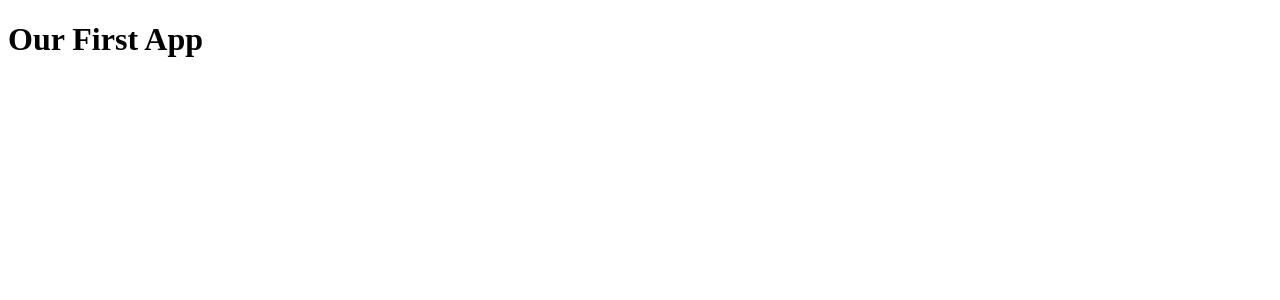
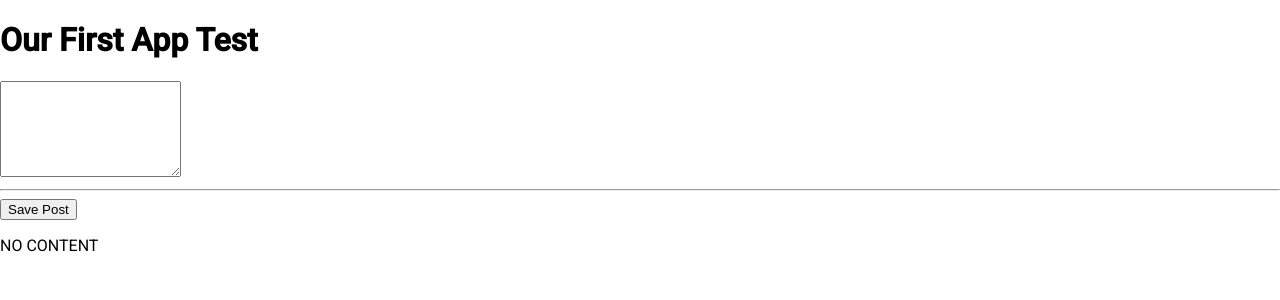
Before and after one commit to nbbuzzy1/mean-course, an Angular app: page / in a window 1280 px wide. Shown: the top 300 px of the page. Built offline with nearby package versions, Linux system fonts and the light colour scheme.

Commit message:
added posts and post-create components

```diff
--- a/angular.json
+++ b/angular.json
@@ -23,6 +23,7 @@
               "src/assets"
             ],
             "styles": [
+              "./node_modules/@angular/material/prebuilt-themes/indigo-pink.css",
               "src/styles.css"
             ],
             "scripts": []
@@ -83,6 +84,7 @@
               "src/assets"
             ],
             "styles": [
+              "./node_modules/@angular/material/prebuilt-themes/indigo-pink.css",
               "src/styles.css"
             ],
             "scripts": []
@@ -114,6 +116,7 @@
           }
         }
       }
-    }},
+    }
+  },
   "defaultProject": "mean-course"
 }
--- a/package.json
+++ b/package.json
@@ -12,10 +12,12 @@
   "private": true,
   "dependencies": {
     "@angular/animations": "~8.1.0",
+    "@angular/cdk": "~8.0.2",
     "@angular/common": "~8.1.0",
     "@angular/compiler": "~8.1.0",
     "@angular/core": "~8.1.0",
     "@angular/forms": "~8.1.0",
+    "@angular/material": "^8.0.2",
     "@angular/platform-browser": "~8.1.0",
     "@angular/platform-browser-dynamic": "~8.1.0",
     "@angular/router": "~8.1.0",
--- a/src/app/app.component.html
+++ b/src/app/app.component.html
@@ -1,2 +1,3 @@
 <!--The content below is only a placeholder and can be replaced.-->
-<h1>Our First App</h1>
+<h1>Our First App Test</h1>
+<app-post-create></app-post-create>
--- /dev/null
+++ b/src/app/posts/post-create/post-create.component.html
@@ -0,0 +1,4 @@
+<textarea rows="6" [(ngModel)]="enteredValue"></textarea>
+<hr>
+<button (click)="onAddPost()">Save Post</button>
+<p>{{ newPost }}</p>
--- /dev/null
+++ b/src/app/posts/post-create/post-create.component.ts
@@ -0,0 +1,15 @@
+import { Component } from '@angular/core';
+
+@Component({
+  selector: 'app-post-create',
+  templateUrl: './post-create.component.html',
+  styleUrls: ['./post-create.component.css']
+})
+export class PostCreateComponent {
+  enteredValue = '';
+  newPost = 'NO CONTENT';
+
+  onAddPost() {
+    this.newPost = this.enteredValue;
+  }
+}
--- /dev/null
+++ b/src/app/posts/posts.component.html
@@ -0,0 +1 @@
+<p>posts works!</p>
--- /dev/null
+++ b/src/app/posts/posts.component.ts
@@ -0,0 +1,15 @@
+import { Component, OnInit } from '@angular/core';
+
+@Component({
+  selector: 'app-posts',
+  templateUrl: './posts.component.html',
+  styleUrls: ['./posts.component.css']
+})
+export class PostsComponent implements OnInit {
+
+  constructor() { }
+
+  ngOnInit() {
+  }
+
+}
--- a/src/index.html
+++ b/src/index.html
@@ -7,6 +7,8 @@
 
   <meta name="viewport" content="width=device-width, initial-scale=1">
   <link rel="icon" type="image/x-icon" href="favicon.ico">
+  <link href="https://fonts.googleapis.com/css?family=Roboto:300,400,500" rel="stylesheet">
+  <link href="https://fonts.googleapis.com/icon?family=Material+Icons" rel="stylesheet">
 </head>
 <body>
   <app-root></app-root>
--- a/src/styles.css
+++ b/src/styles.css
@@ -1 +1,4 @@
 /* You can add global styles to this file, and also import other style files */
+
+html, body { height: 100%; }
+body { margin: 0; font-family: Roboto, "Helvetica Neue", sans-serif; }
```
Also changed, not shown: src/app/app.module.ts (+10 -2 lines), src/app/posts/post-create/post-create.component.css (added), src/app/posts/posts.component.css (added), 2 other files (tests, documents, lock files or other folders).
